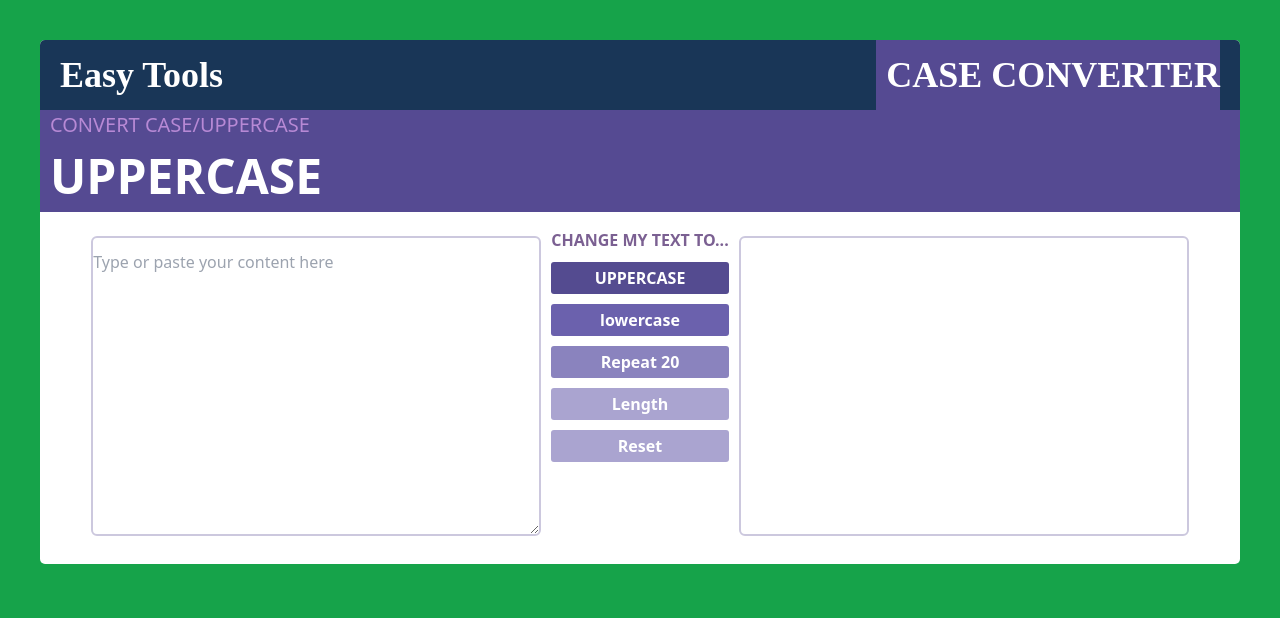
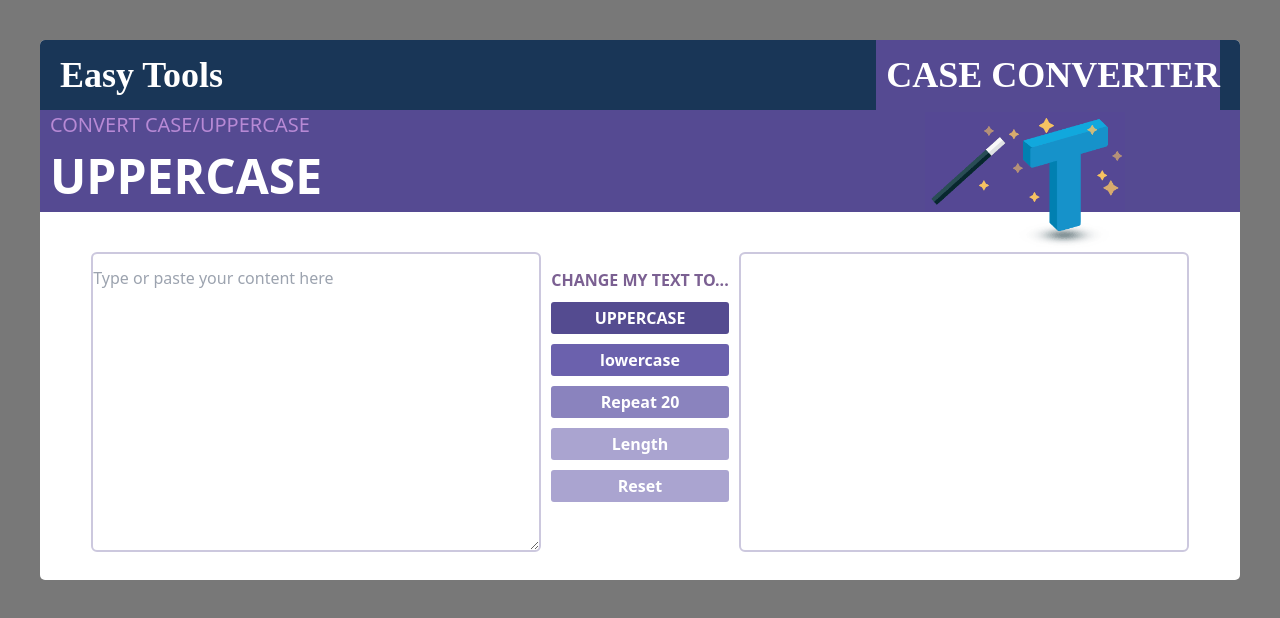
Before and after one commit to Web-Tushar/case-converter, a plain HTML site: page index.html in a window 1280 px wide. Drawn offline with nearby package versions, Linux system fonts and the light colour scheme; a web font is replaced by a local one.

Commit message:
image add

```diff
--- a/index.html
+++ b/index.html
@@ -10,7 +10,7 @@
      <script src="https://cdn.tailwindcss.com"></script>
      <script src="./tailwind.config.js"></script>
 </head>
-<body class="bg-green-600">
+<body class="bg-[#787878]">
      <div class=" mt-10  w-[1200px] rounded-[5px] overflow-hidden mx-auto	bg-white pb-7">
           <div class="">
                <div class="bg-[#193657] flex justify-between items-center  px-[20px]">
@@ -19,17 +19,17 @@
 
                </div>
 
-               <div class="bg-[#554a92] text-left pl-[10px]">
+               <div class="bg-[#554a92] text-left pl-[10px] relative">
                     <h3 class="text-[20px] text-[#b789d5] capitalize ">CONVERT CASE/UPPERCASE</h3>
                     <h1 class=" text-white text-[48px] font-bold">UPPERCASE</h1>
-                    <div>
-
+                    <div class="absolute top-[2px] right-[115px] w-[200px] h[200px]" >
+                         <img src="./images/case-converter-lowercase-uppercase-text.gif" alt="">
                     </div>
                </div>
 
-               <div class=" flex justify-center gap-[10px]">
+               <div class="mt-10 flex justify-center gap-[10px]">
 
-                    <textarea class="inputbox mt-6 w-[450px] h-[300px] border-2 border-[#ccc8de] rounded-[6px] py-3 outline-none" placeholder="Type or paste your content here" ></textarea>
+                    <textarea class="inputbox  w-[450px] h-[300px] border-2 border-[#ccc8de] rounded-[6px] py-3 outline-none overflow-auto" placeholder="Type or paste your content here" ></textarea>
 
                     <div class=" mt-4 flex flex-col gap-[10px]">
                          <h3 class="text-[#7b6092] font-bold">CHANGE MY TEXT TO...</h3>
@@ -40,7 +40,7 @@
                          <input class="reset bg-[#aaa4d0] text-white font-bold px-[10px] py-[4px] rounded-[3px]" type="reset" value="Reset">
                     </div>
 
-                    <div class="result mt-6 w-[450px]  h-[300px] border-2 border-[#ccc8de] rounded-[6px] overflow-auto py-3"></div>
+                    <div class="result  w-[450px]  h-[300px] border-2 border-[#ccc8de] rounded-[6px] overflow-auto py-3"></div>
                </div>
           </div>
 
```
Also changed, not shown: images/case-converter-lowercase-uppercase-text.gif (added).
